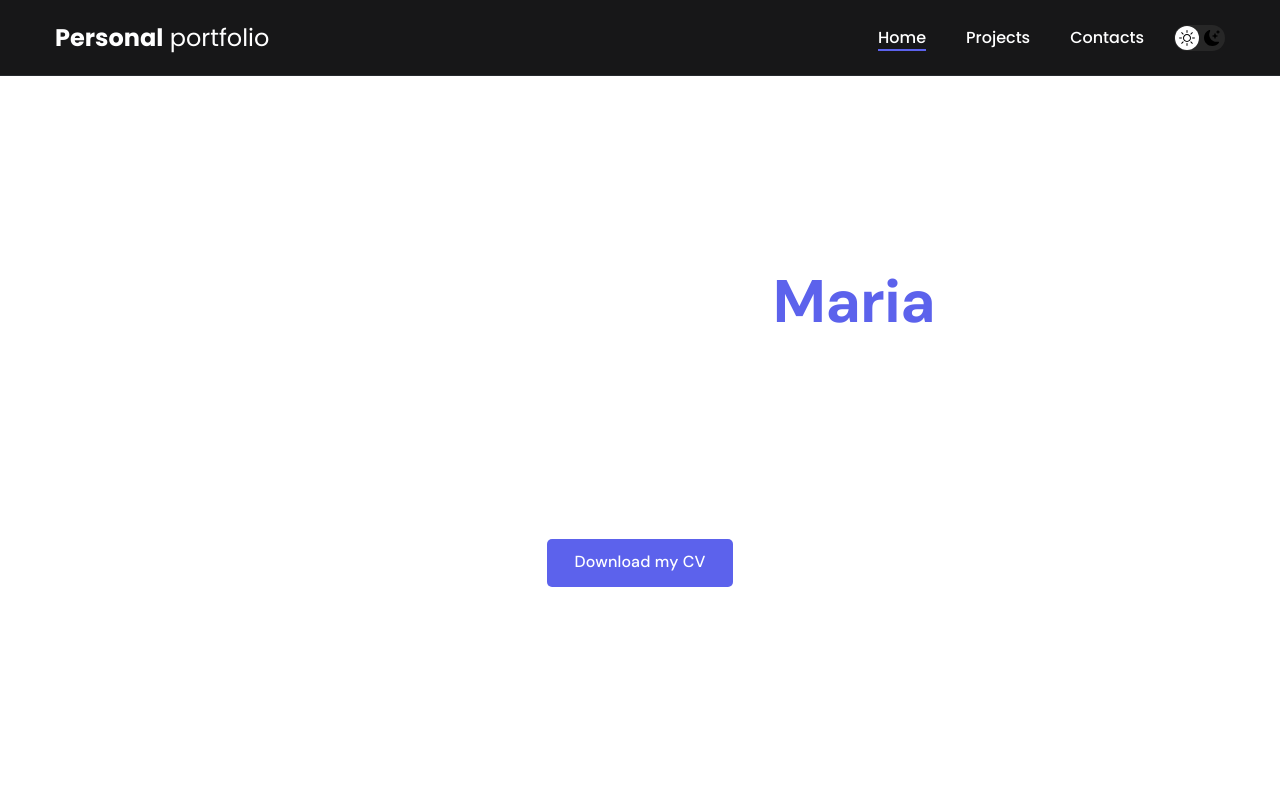
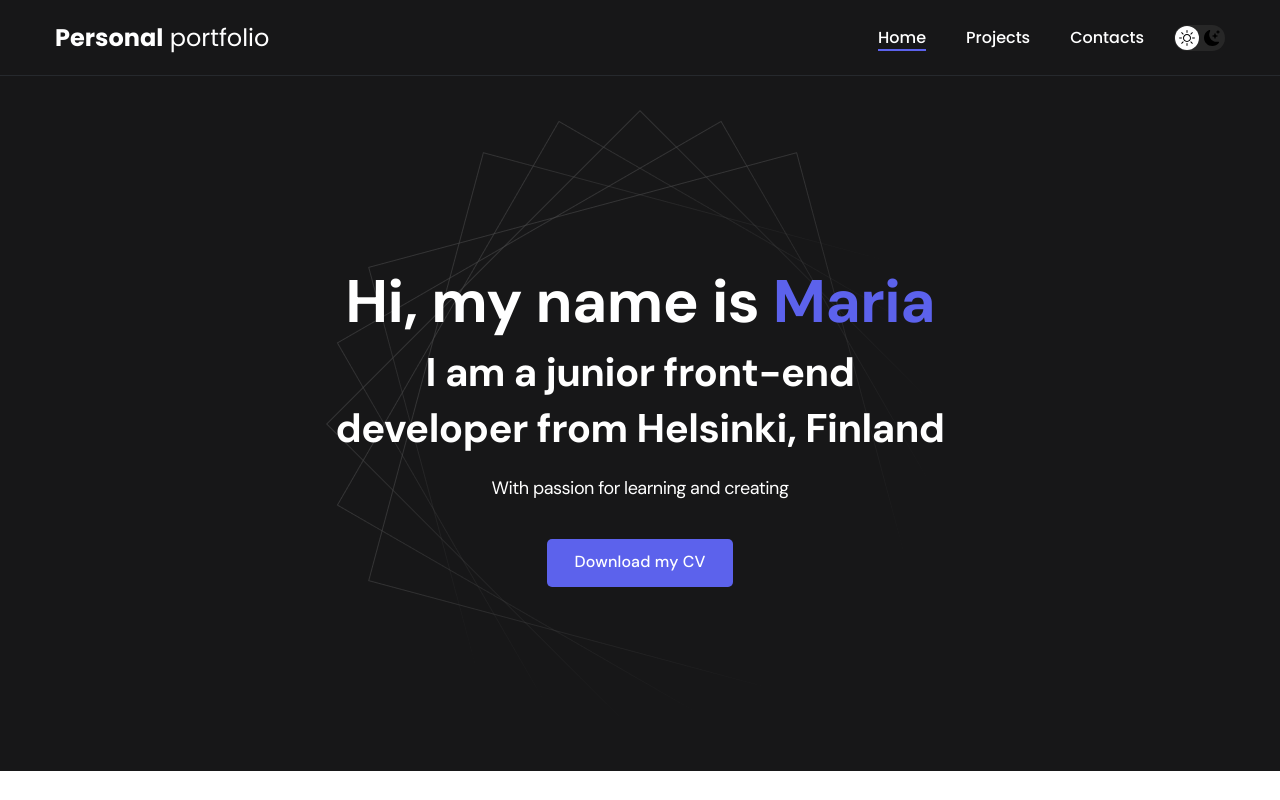
Before and after one commit to mariapokryshkina/personal_portfolio, a React (Create React App) app: page / in a window 1280 px wide. Shown: the top 800 px of the page. Built offline with nearby package versions, Linux system fonts and the light colour scheme.

Commit message:
header bg updated

```diff
--- a/src/styles/main.css
+++ b/src/styles/main.css
@@ -16,7 +16,7 @@
 	--nav-text: var(--white);
 
 	/* Header */
-	--header-bg: var(--white);
+	--header-bg: var(--black);
 	--header-text: var(--white);
 
 	/* Footer */
@@ -36,7 +36,7 @@
 
 .dark {
 	/* Dark mode */
-	--header--bg: var(--white);
+	--header--bg: var(--black);
 	--page-bg: var(--black);
 	--text-color: var(--white);
 
@@ -56,6 +56,7 @@
 	letter-spacing: -0.5px;
 
 	/* Light mode */
+	--header--bg: var(--white)
 	background-color: var(--page-bg);
 	color: var(--text-color);
 }
```
